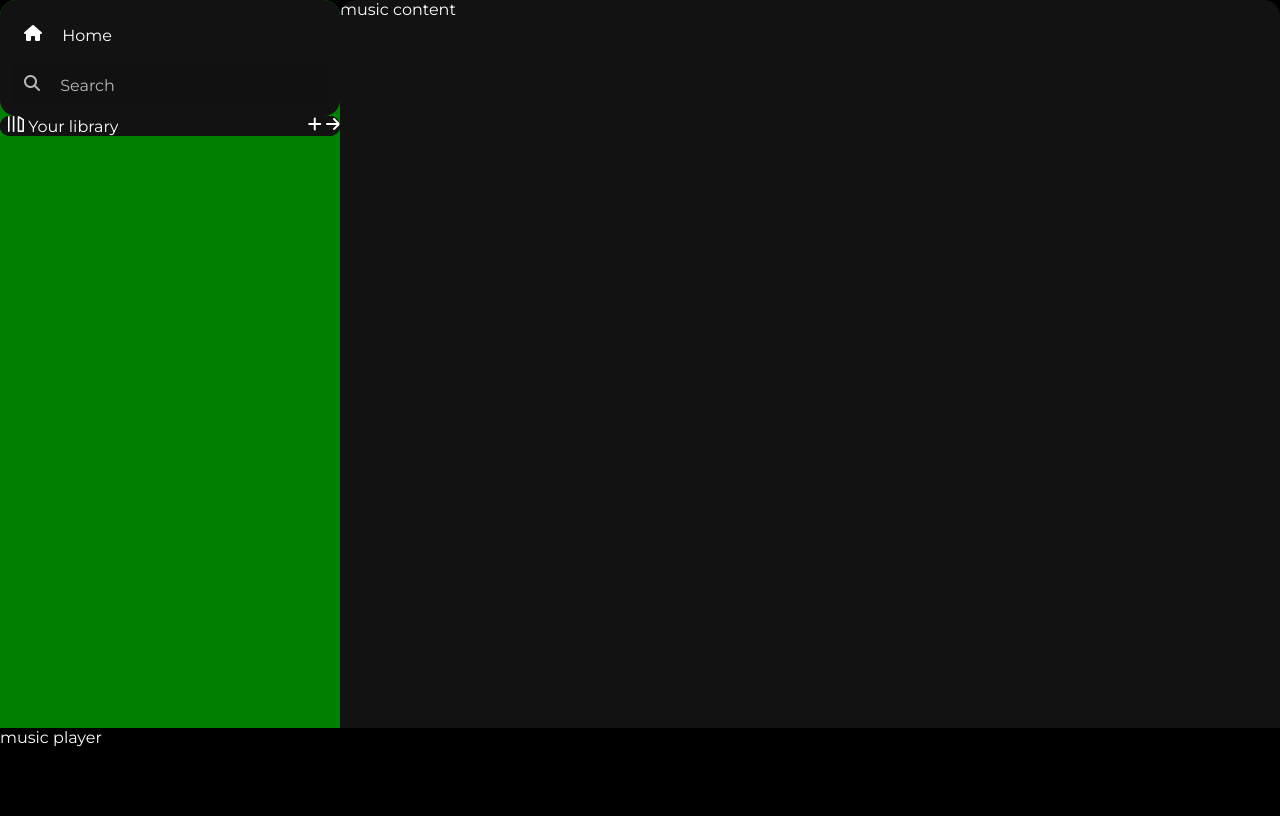
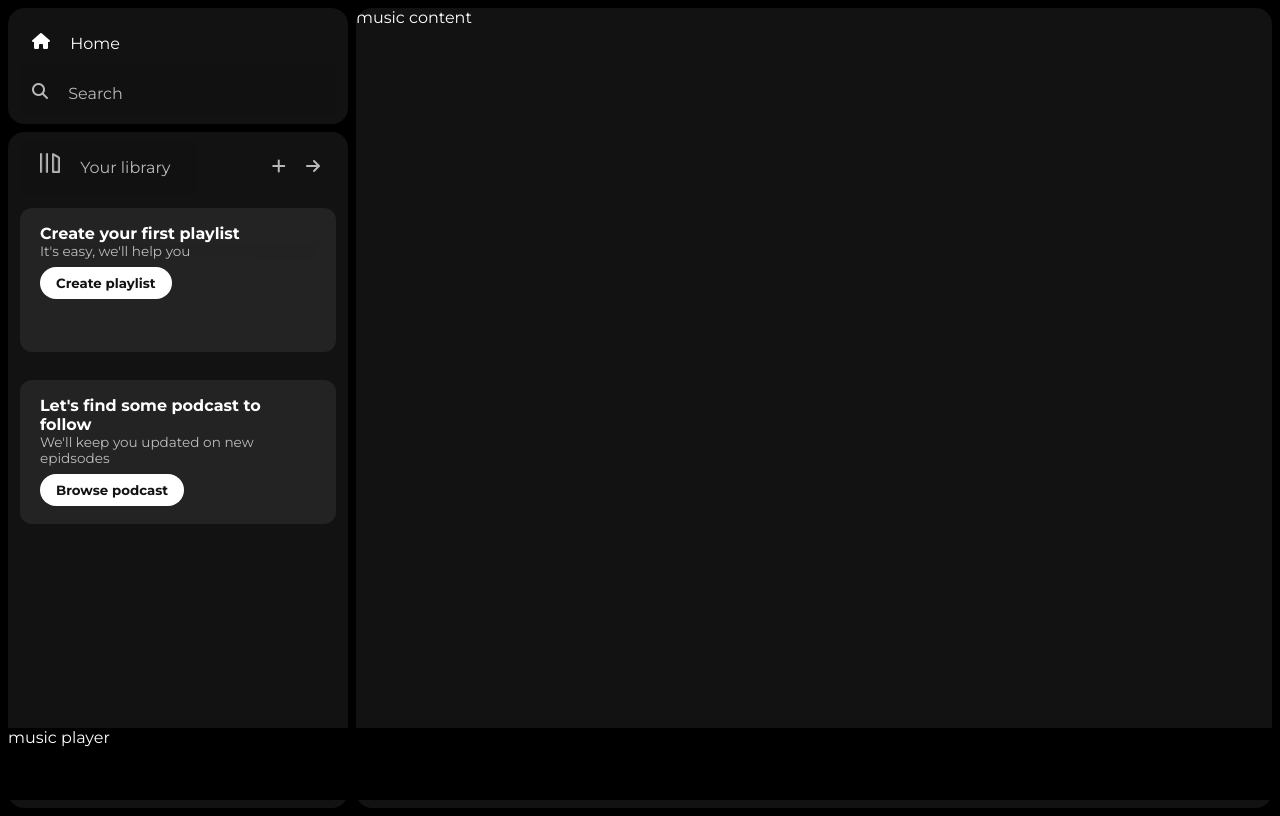
Before and after one commit to Ayush-Balodi/Project_webDev, a plain HTML site: page APPS/Spotify frontend/index.html in a window 1280 px wide. Drawn offline with Linux system fonts and the light colour scheme.

Commit message:
sidebar completely built

```diff
--- a/APPS/Spotify frontend/index.html
+++ b/APPS/Spotify frontend/index.html
@@ -7,8 +7,8 @@
     <link rel="stylesheet" href="style.css">
     <link rel="icon" href="./assets/logo.png">
     <link rel="preconnect" href="https://fonts.googleapis.com">
-<link rel="preconnect" href="https://fonts.gstatic.com" crossorigin>
-<link href="https://fonts.googleapis.com/css2?family=Montserrat:wght@300;400;500;600;700&display=swap" rel="stylesheet">
+    <link rel="preconnect" href="https://fonts.gstatic.com" crossorigin>
+    <link href="https://fonts.googleapis.com/css2?family=Montserrat:wght@300;400;500;600;700&display=swap" rel="stylesheet">
     <link rel="stylesheet" href="https://cdnjs.cloudflare.com/ajax/libs/font-awesome/6.5.1/css/all.min.css" integrity="sha512-DTOQO9RWCH3ppGqcWaEA1BIZOC6xxalwEsw9c2QQeAIftl+Vegovlnee1c9QX4TctnWMn13TZye+giMm8e2LwA==" crossorigin="anonymous" referrerpolicy="no-referrer" />
 </head>
 <body>
@@ -26,8 +26,8 @@
             </div>
             <div class="library">
                 <div class="options">
-                    <div class="lib-option" style="opacity:1;">
-                        <img src="./assets/library_icon.png" alt="">
+                    <div class="lib-option nav-option">
+                        <img src="./assets/library_icon.png">
                         <a href="#">Your library</a>
                     </div>
                     <div class="icons">
@@ -35,8 +35,17 @@
                         <i class="fa-solid fa-arrow-right"></i>
                     </div>
                 </div>
-                <div class="boxes">
-
+                <div class="lib-box">
+                    <div class="box">
+                        <p class="box-p1">Create your first playlist</p>
+                        <p class="box-p2">It's easy, we'll help you</p>
+                        <button class="badge">Create playlist</button>
+                    </div>
+                    <div class="box">
+                        <p class="box-p1">Let's find some podcast to follow</p>
+                        <p class="box-p2">We'll keep you updated on new epidsodes</p>
+                        <button class="badge">Browse podcast</button>
+                    </div>
                 </div>
             </div>
         </div>
--- a/APPS/Spotify frontend/style.css
+++ b/APPS/Spotify frontend/style.css
@@ -8,11 +8,13 @@
 .main{
     display: flex;
     height: 100vh;
+    padding: 0.5rem;
 }
 .sidebar{
-    background-color:green;
+    background-color: #000000;
     width: 340px;
     border-radius: 1rem;
+    margin-right:0.5rem;
 }
 /*Not worked till now*/
 .music-content{
@@ -65,6 +67,9 @@ a{
 .library{
     background-color: #121212;
     border-radius: 1rem;
+    height:100%;
+    margin-top:0.5rem;
+    padding: 0.5rem 0.75rem;
 }
 .options{
     display: flex;
@@ -75,17 +80,58 @@ a{
 }
 .lib-option{
     background-color: #121212;
+    opacity: 0.7;
 }
 .lib-option img{
-    width: 1rem;
-    height: 1rem;
+    width: 1.25rem;
+    height: 1.25rem;
     background-color:#121212;
     margin-left: 0.5rem;
 }
-.options .icons{
+.icons{
+    font-size: 1rem;
     background-color: #121212;
 }
 /*have add it since the background is still getting black of the whole document style*/
 .icons i{
+    opacity: 0.7;
+    margin-right: 1rem;
     background-color: #121212;
 }
+.icons i:hover{
+    opacity: 1;
+}
+/* .lib-box{
+    overflow: scroll;
+} */
+.library .lib-box {
+    background-color: #121212; /* Override global background color */
+  }
+.box{
+    height: 7rem;
+    background-color: #232323;
+    border-radius: 0.75rem;
+    margin: 0.75rem 0 1.75rem 0;
+    padding: 1rem 1.25rem;
+}
+.box-p1{
+    font-size: 1rem;
+    background-color: #232323;
+    font-weight: 700;
+}
+.box-p2{
+    font-size:0.85rem;
+    background-color: #232323;
+    opacity: 0.7;
+}
+.badge{
+    background-color:white;
+    color: #121212;
+    border-radius: 100px;
+    border:none;
+    padding: 0.25rem 1rem;
+    font-weight: 700;
+    height: 2rem;
+    margin-top: 0.5rem;
+    width: fit-content;
+}
```
